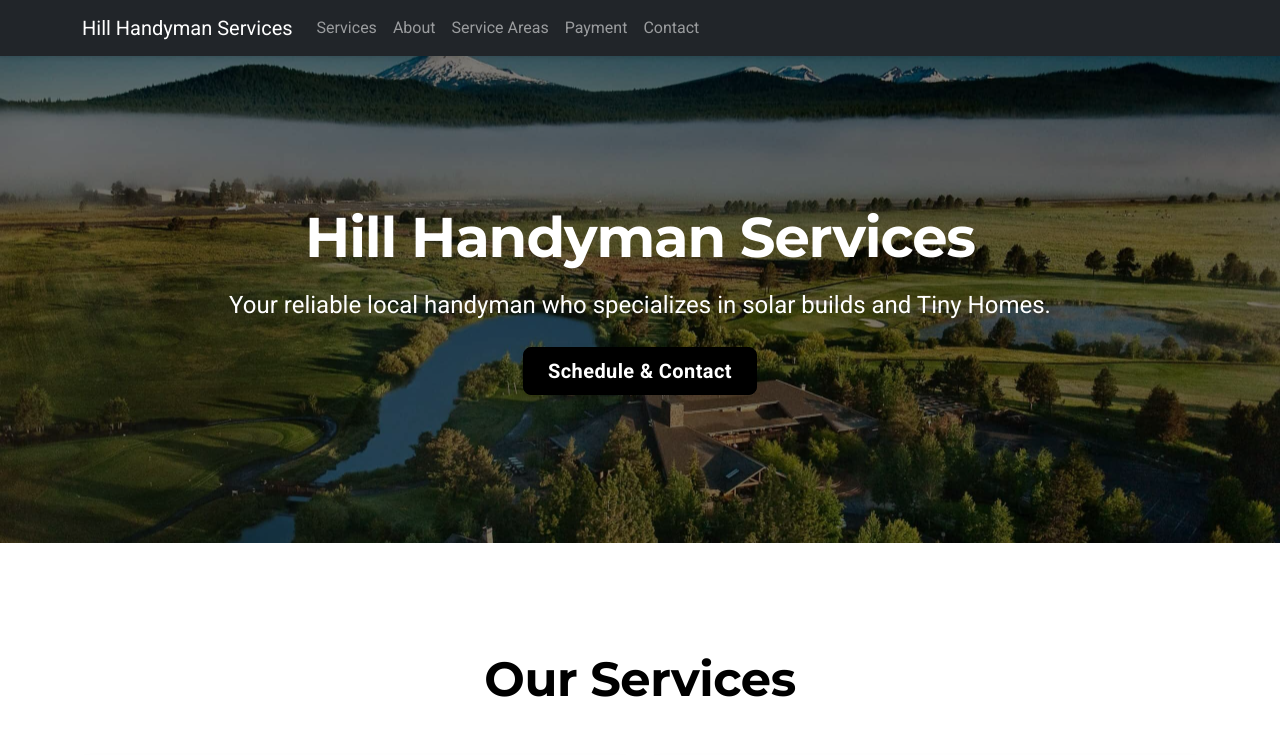
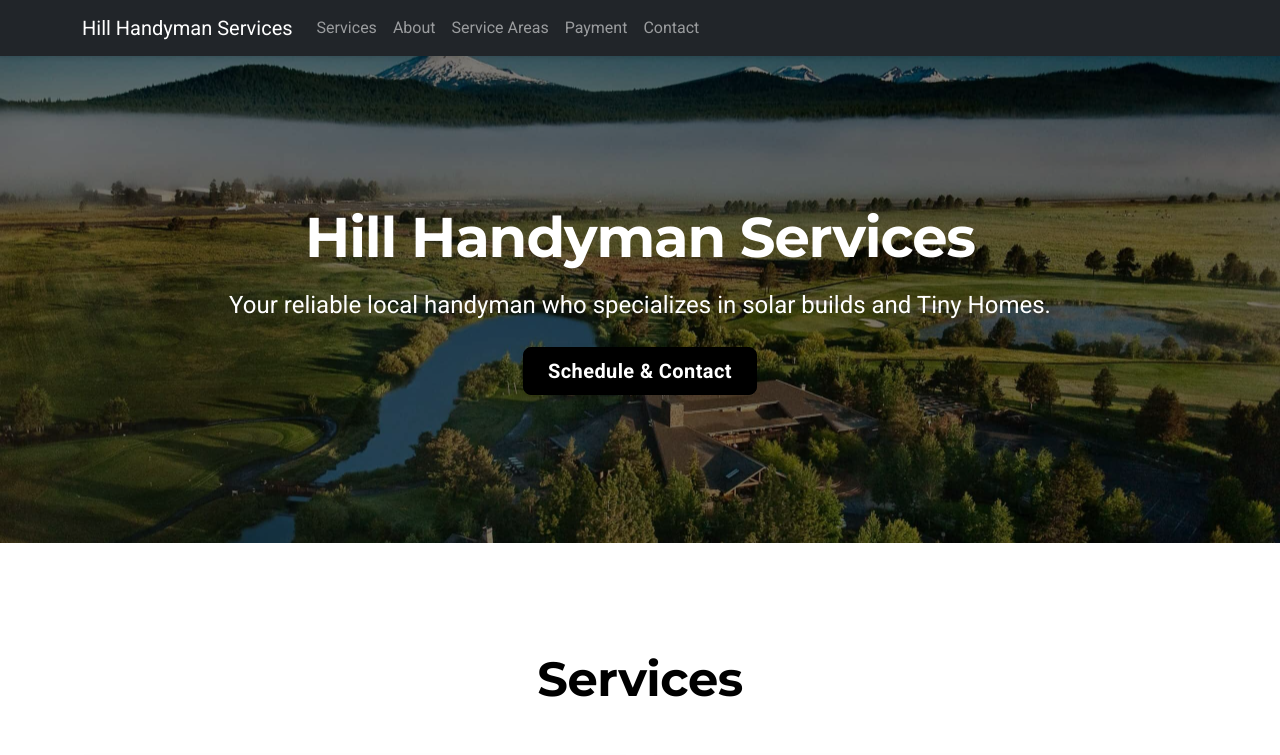
Before and after one commit to The-Portland-Company/handyman, a Next.js app: page / in a window 1280 px wide. Shown: the top 755 px of the page. Built offline with nearby package versions, Linux system fonts and the light colour scheme.

Commit message:
Change "Our Services" heading to "Services"
🤖 Generated with [Claude Code](https://claude.ai/code)

Co-Authored-By: Claude <noreply@anthropic.com>

```diff
--- a/src/app/page.tsx
+++ b/src/app/page.tsx
@@ -35,7 +35,7 @@ export default function Home() {
       <Container as="main" className="py-5">
         <AnimatedSection>
           <section id="services" className="mb-5">
-            <h2 id="services-title" className="text-center mb-5 display-5 fw-bold">Our Services</h2>
+            <h2 id="services-title" className="text-center mb-5 display-5 fw-bold">Services</h2>
 
             {/* Large Featured Service Cards */}
             <Row className="mb-5">
```
